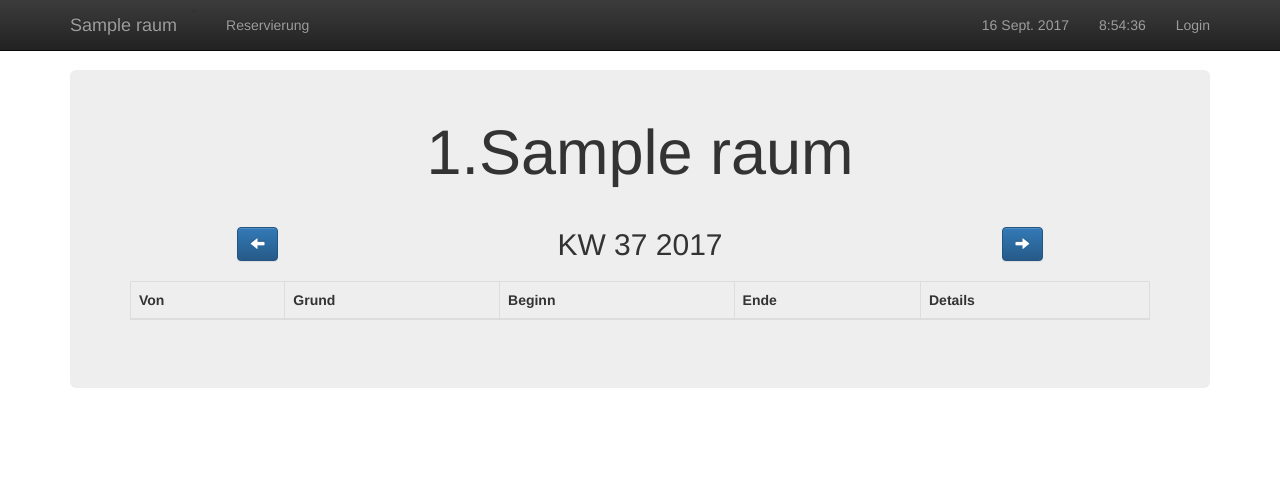
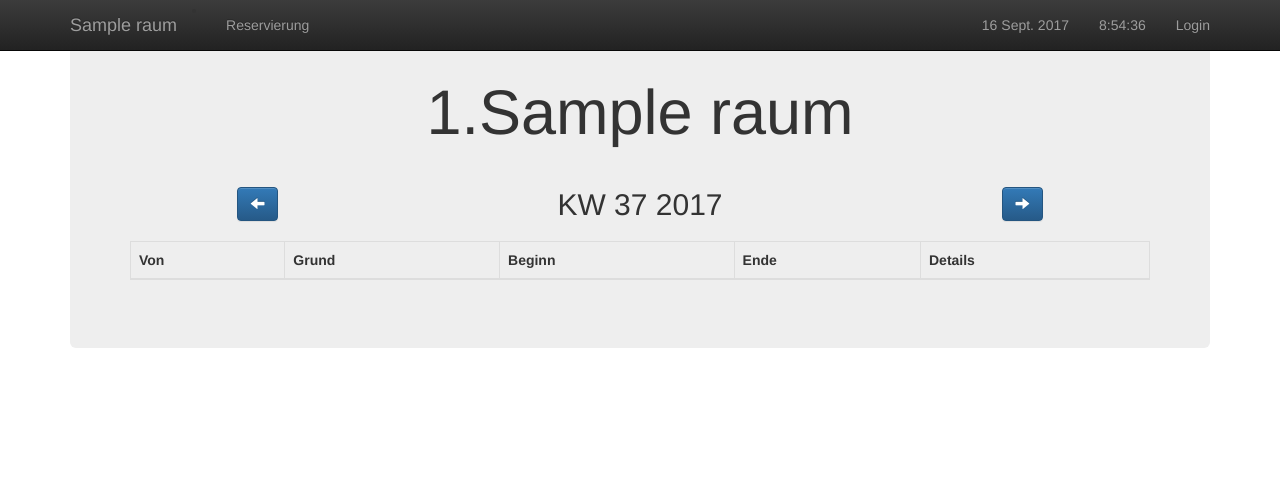
Before and after one commit to holytortoise/abw-reservierung, a Django app: page /schilder/1/ in a window 1280 px wide. Shown: the top 487 px of the page. Run offline with Django 3.2, Linux system fonts and the light colour scheme; tables that the repository leaves empty hold one stand-in row (values such as "Sample post"); lists and menus that the app fills with data are empty; parts of the project's set-up code (start-up, migrations or seed data) failed here and were passed over; some libraries are stand-ins or nearby versions.

Commit message:
change padding

```diff
--- a/src/static/css/schilder.css
+++ b/src/static/css/schilder.css
@@ -1,5 +1,5 @@
 body {
-  padding-top: 70px;
+  padding-top: 30px;
   padding-bottom: 70px;
 }
 
```
